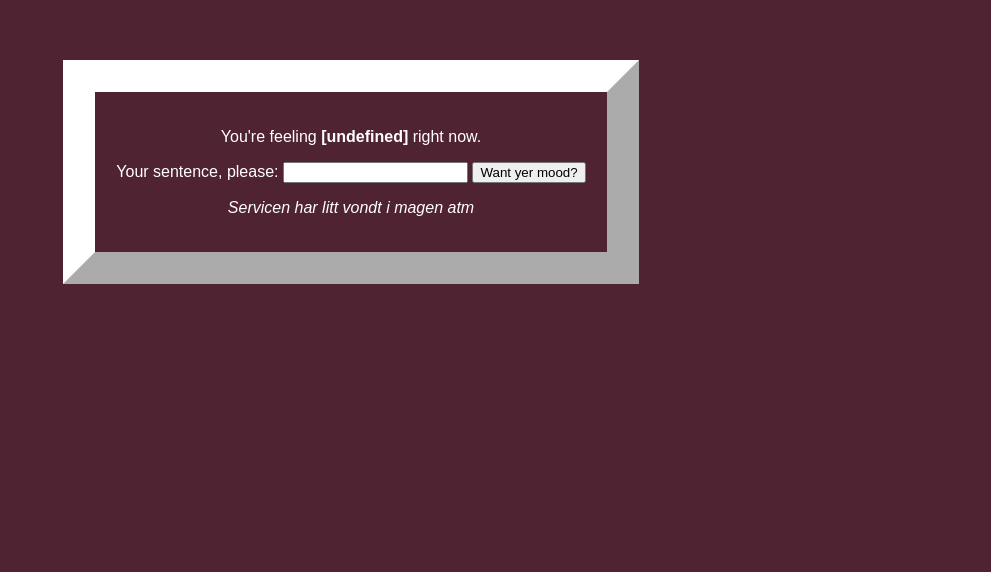
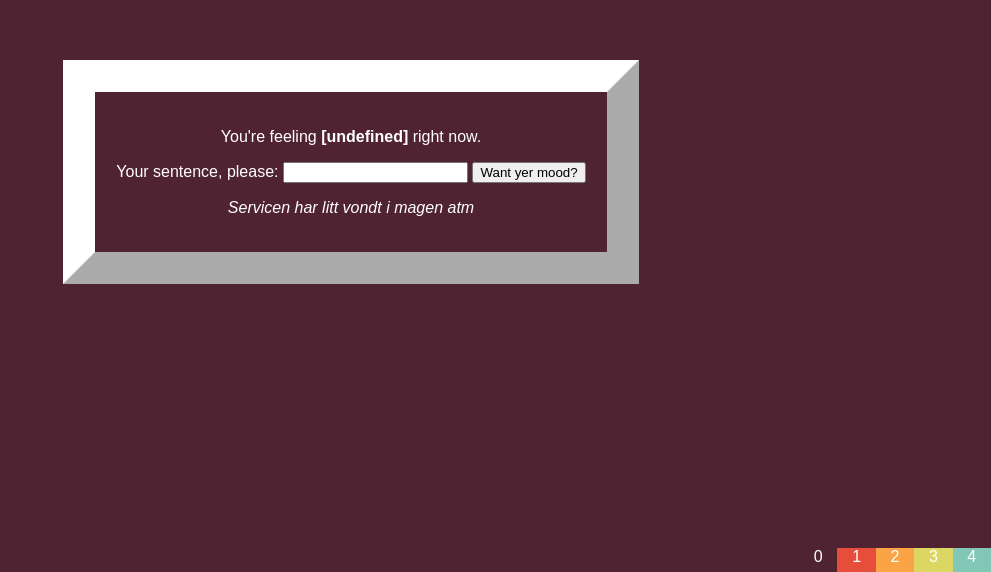
Before and after one commit to toberge/css-experiments, a plain HTML site: page sentimental.html in a window 1280 px wide. Shown: the part 228-800 px from the top of the page, without its empty margins (289-1280 px from the left). Drawn offline with Linux system fonts and the light colour scheme; no server answers.

Commit message:
added switchers for demonstrating functionality w/o access to sentiment service

```diff
--- a/css/sentimental.css
+++ b/css/sentimental.css
@@ -2,6 +2,8 @@ body {
     background-color: #502332;
     color: white;
     font-family: Comfortaa, "Liberation Sans", Arial, sans-serif;
+
+    transition: background-color 0.3s;
 }
 
 .container {
@@ -25,6 +27,25 @@ body {
     margin-top: 7%;
 }
 
+.debug-container {
+    position: absolute;
+    bottom: 0;
+    right: 0;
+    width: 15%;
+    height: 3%;
+}
+
+.debug-option {
+    width: 20%;
+    height: 100%;
+    margin: 0;
+    display: block;
+    float-offset: 0;
+    float: left;
+
+    text-align: center;
+}
+
 @media only screen and (min-aspect-ratio: 9.1 / 16) {
     .container {
         min-width: 40%;
--- a/js/sentimental.js
+++ b/js/sentimental.js
@@ -1,55 +1,4 @@
-"use strict";
-
-/*var ws= new WebSocket("ws://theURL");
-ws.onmessage= event=> {
-    console.log("WS event: " + event.data);
-    document.getElementById("sendme").innerText = event.data.stringify();
-};*/
-// Manipuler HTML med innhold fra event.data};
-
-/*const moodString = (response) => {
-    switch (response) {
-        case "0":
-            return "terrible";
-        case "1":
-            return "awful";
-        case "2":
-            return "okay";
-        case "3":
-            return "good";
-        case "4":
-            return "magnificent";
-        default:
-            return "undefined";
-    }
-};
-
-const url = 'http://bigdata.stud.iie.ntnu.no/sentiment/webresources/sentiment?api-key=Happy%21%21%21';
-// api-key does not seem to be necessary after all, wow
-
-const fetchMood = (data) => {
-
-    // let mood = "defiantly bad";
-    let mood = -1;
-
-    fetch(url, {
-        method: 'POST', // or 'PUT'
-        body: JSON.stringify(data)
-    }).then(res => res.json())
-        .then(response => {
-            mood = JSON.stringify(response);
-            mood = moodString(JSON.stringify(response));
-            console.log('Success:', mood);
-            document.getElementById("sendme").innerHTML = `I'm feeling ${mood}.`;
-            //console.log("We have " + mood);
-        })
-        .catch(error => {
-            console.error('Error:', error);
-        });
-
-    //return mood;
-};
-
+/*
 let muchdata = [
     { sentence: 'I am very angry right now, my dear.' },
     { sentence: 'This is a wonderful day.' },
@@ -60,10 +9,13 @@ for (let i = 0; i < muchdata.length; i++) {
     setTimeout(fetchMood(muchdata[i]), 5000 * (i+1));
     /!*let mood = moodString(fetchMood(muchdata[i]));
     console.log(`hello ${mood}`);*!/
-}*/
+}
+*/
 
+(function () {
+"use strict";
 
-const colors = [
+/*const colors = [
     // '#2B3D51',
     '#502332',
     '#E74D3B',
@@ -78,18 +30,31 @@ const moods = [
     'okay',
     'good',
     'magnificent'
-];
+];*/
+
+const states = [
+    { mood: 'terrible',     color: '#502332' },
+    { mood: 'awful',        color: '#E74D3B' },
+    { mood: 'okay',         color: '#FBA446' },
+    { mood: 'good',         color: '#DCD762' },
+    { mood: 'magnificent',  color: '#82C6B5' }
+]; // TODO use this instead of the two arrays, maybe
+
+// let mood = 0;
 
 const url = 'http://bigdata.stud.iie.ntnu.no/sentiment/webresources/sentiment?api-key=Happy%21%21%21';
 // api-key does not seem to be necessary after all, wow
 // note that in urls ! is encoded as %21, Chrome compained but Firefox did not.
 
+// encountered another error now, https://developer.mozilla.org/en-US/docs/Web/HTTP/CORS/Errors/CORSMissingAllowOrigin
+// seems like it's caused by the service being down and sending a response that does not include the correct CORS header(s)
+
 const change = code => {
     if (code < 0 || code > 4) return;
     document.getElementById("sendme")
-        .innerHTML = `You're feeling <strong>${moods[code]}</strong> right now.`;
+        .innerHTML = `You're feeling <strong>${states[code].mood}</strong> right now.`;
     document.getElementsByTagName("body").item(0)
-        .style.backgroundColor = colors[code];
+        .style.backgroundColor = states[code].color;
 };
 
 
@@ -128,19 +93,37 @@ button.addEventListener("click", evt => {
     });
 });
 
+let boxes = document.getElementsByClassName('debug-option');
+
+    for (let i = 0; i < boxes.length; i++) {
+        const box = boxes[i];
+        box.style.backgroundColor = states[i].color;
+        box.addEventListener('click', evt => change(i));
+    }
+
+
 
 let errorField = document.getElementById("error");
 
 fetch(url, {
     method: 'POST', // or 'PUT'
+    header: new Headers({ //TODO check if this works now
+        'Content-Type': 'application/json; charset=utf-8'
+    }),
     body: JSON.stringify({
         sentence: 'I am very sad'
     })
-}).then(res => res.json())
+}).then(res => {
+    if (res.ok) return res.json();
+    else throw new Error('Response was not okay');
+})
 .then(response => {
-    errorField.innerText = 'The service is up & running'
+    errorField.innerText = 'The service is up & running';
+    console.log('Test gave us ' + JSON.stringify(response));
 })
 .catch(error => {
     console.error('Error:', error);
     errorField.innerText = 'Servicen har litt vondt i magen atm';
 });
+
+})();
--- a/sentimental.html
+++ b/sentimental.html
@@ -7,6 +7,7 @@
     <title>Sentimentality Awaits</title>
 </head>
 <body>
+
 <div class="container">
     <p id="sendme">You're feeling <strong>[undefined]</strong> right now.</p>
     <label for="sentence-input">Your sentence, please: </label>
@@ -14,5 +15,15 @@
     <button id="sentence-button">Want yer mood?</button>
     <p><em id="error">Checking if the service is up...</em></p>
 </div>
+
+<!-- just something to easily switch between moods w/o access to service -->
+<div class="debug-container">
+    <div class="debug-option">0</div>
+    <div class="debug-option">1</div>
+    <div class="debug-option">2</div>
+    <div class="debug-option">3</div>
+    <div class="debug-option">4</div>
+</div>
+
 </body>
 </html>
```
